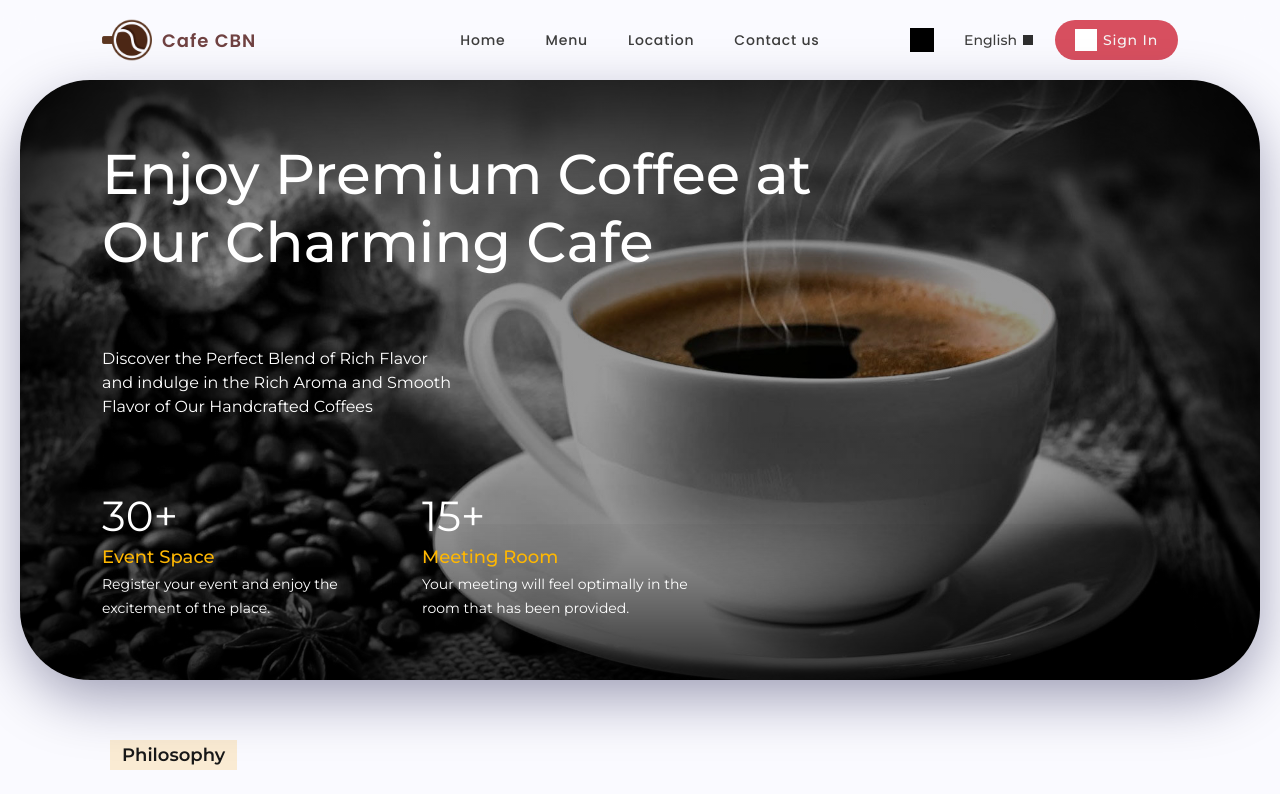
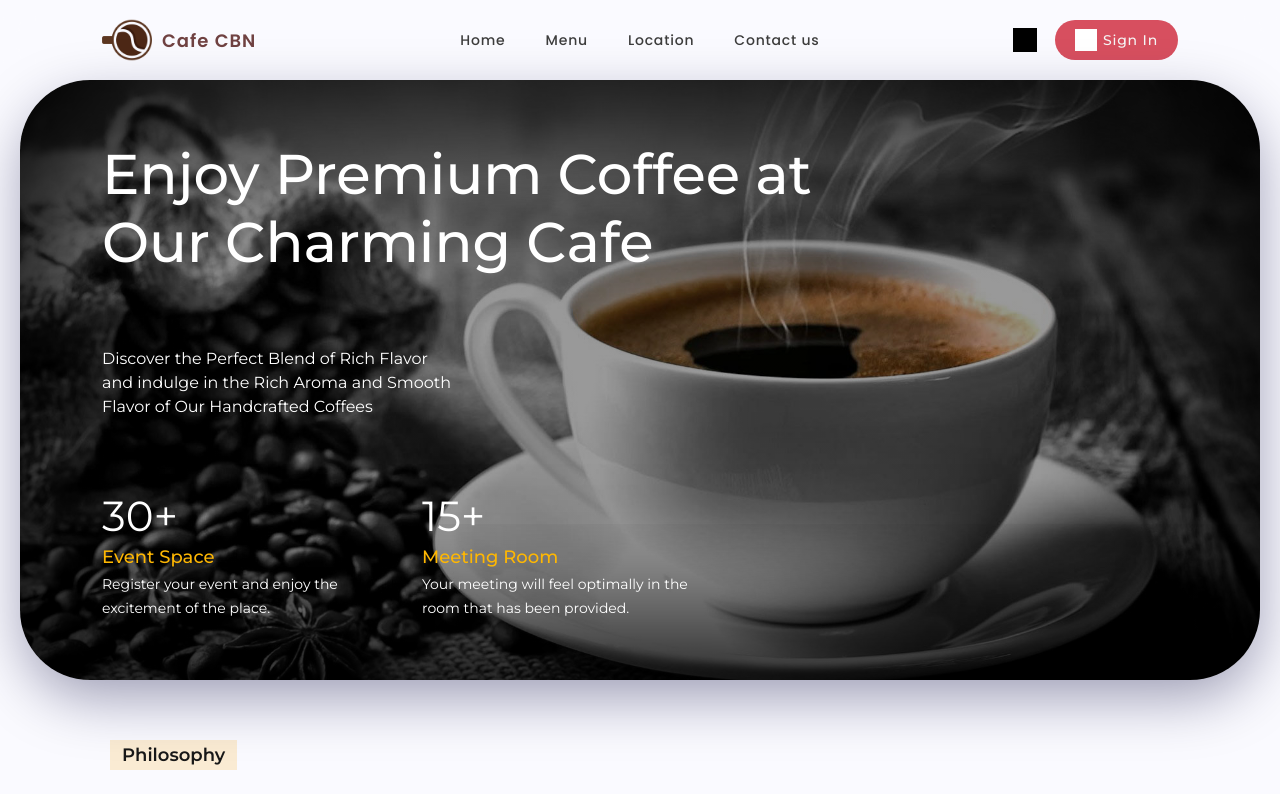
Before and after one commit to rifaldiarifin/cafe-cbn-remake, a React (Vite) app: page / in a window 1280 px wide. Shown: the top 794 px of the page. Built offline with nearby package versions, Linux system fonts and the light colour scheme; grey boxes are pictures that could not be loaded.

Commit message:
remove feature language, landing page combobox

```diff
--- a/src/pages/landing.jsx
+++ b/src/pages/landing.jsx
@@ -59,7 +59,7 @@ const Landing = () => {
             return <LandingUI1.NavLink key={`${nav.name}${index}`} to={nav.to} name={nav.name} />
           })}
         </LandingUI1.NavGroupX>
-        <div className="box dsp-flex justify-self-end align-itms-center gap-4">
+        <div className="box dsp-flex justify-self-end align-itms-center gap-10">
           <Button
             icon={darkMode ? 'crescent-moon' : 'sun'}
             height="40px"
@@ -67,10 +67,6 @@ const Landing = () => {
             moreClass={'btn-tgldark icon'}
             onClick={() => dispatch(toggleDarkMode())}
           />
-          <SimpleCombobox select="English">
-            <SimpleComboLi value="Indonesia" />
-            <SimpleComboLi value="English" />
-          </SimpleCombobox>
           <Button
             type="hyperlink"
             to="/auth/signin"
--- a/src/styles/landing-UI1.css
+++ b/src/styles/landing-UI1.css
@@ -82,6 +82,7 @@
   height: 80px;
   background: var(--overlay-color);
   backdrop-filter: blur(16px);
+  z-index: 1;
   transition: var(--trns-04) var(--Cubic-Bezier1);
 }
 
--- a/src/styles/simpleCombobox.css
+++ b/src/styles/simpleCombobox.css
@@ -5,6 +5,7 @@
   --h-menu: fit-content;
   --max-h-menu: 200px;
   position: relative;
+  z-index: 1;
 }
 
 .simple-combobox .smpl-preview {
@@ -81,7 +82,7 @@
   border-bottom: var(--glassmorphism-bottom);
   box-shadow: var(--box-shadow-1);
   transition: var(--trns-02) var(--Cubic-Bezier1);
-  z-index: 99;
+  z-index: 999;
 }
 
 .simple-combobox .smpl-menu li.comboli {
```
